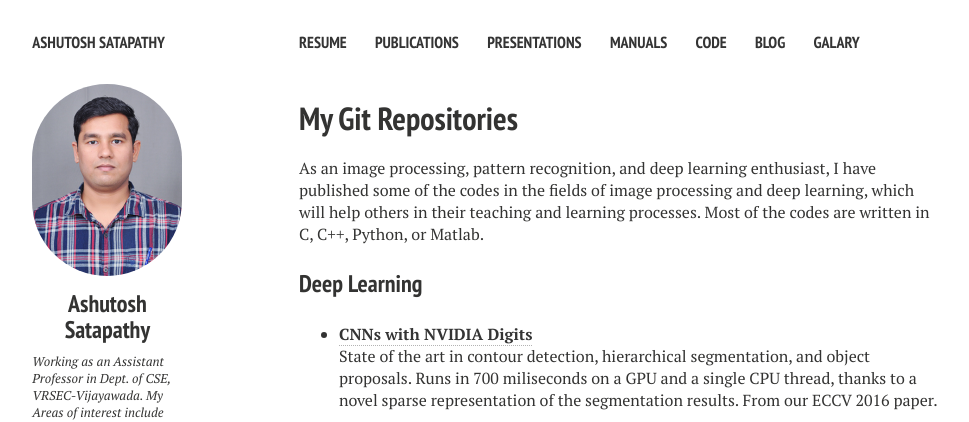
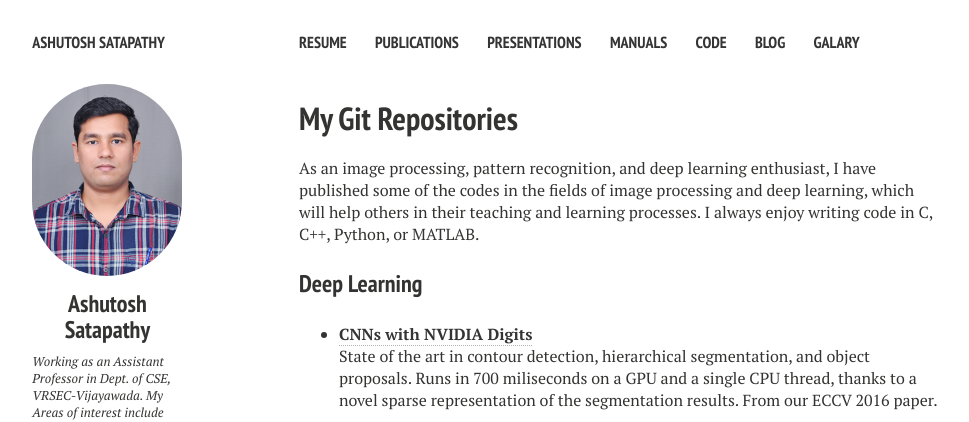
Before and after one commit to ashutoshsatapathy1990/ashutoshsatapathy1990.github.io, a Jekyll site: the page built from code.md, in a window 1280 px wide. Shown: the top 422 px of the page, without its empty margins (21-990 px from the left). Built offline with Jekyll 4.4.1, drawn with Linux system fonts in a browser that asks for light colours; nearby versions of some CDN libraries.

Commit message:
Update code.md

```diff
--- a/code.md
+++ b/code.md
@@ -7,7 +7,7 @@ modified: 30-03-2022
 comments: false
 ---
 
-As an image processing, pattern recognition, and deep learning enthusiast, I have published some of the codes in the fields of image processing and deep learning, which will help others in their teaching and learning processes. Most of the codes are written in C, C++, Python, or Matlab.
+As an image processing, pattern recognition, and deep learning enthusiast, I have published some of the codes in the fields of image processing and deep learning, which will help others in their teaching and learning processes. I always enjoy writing code in C, C++, Python, or MATLAB.
 
 ### Deep Learning
 
```
